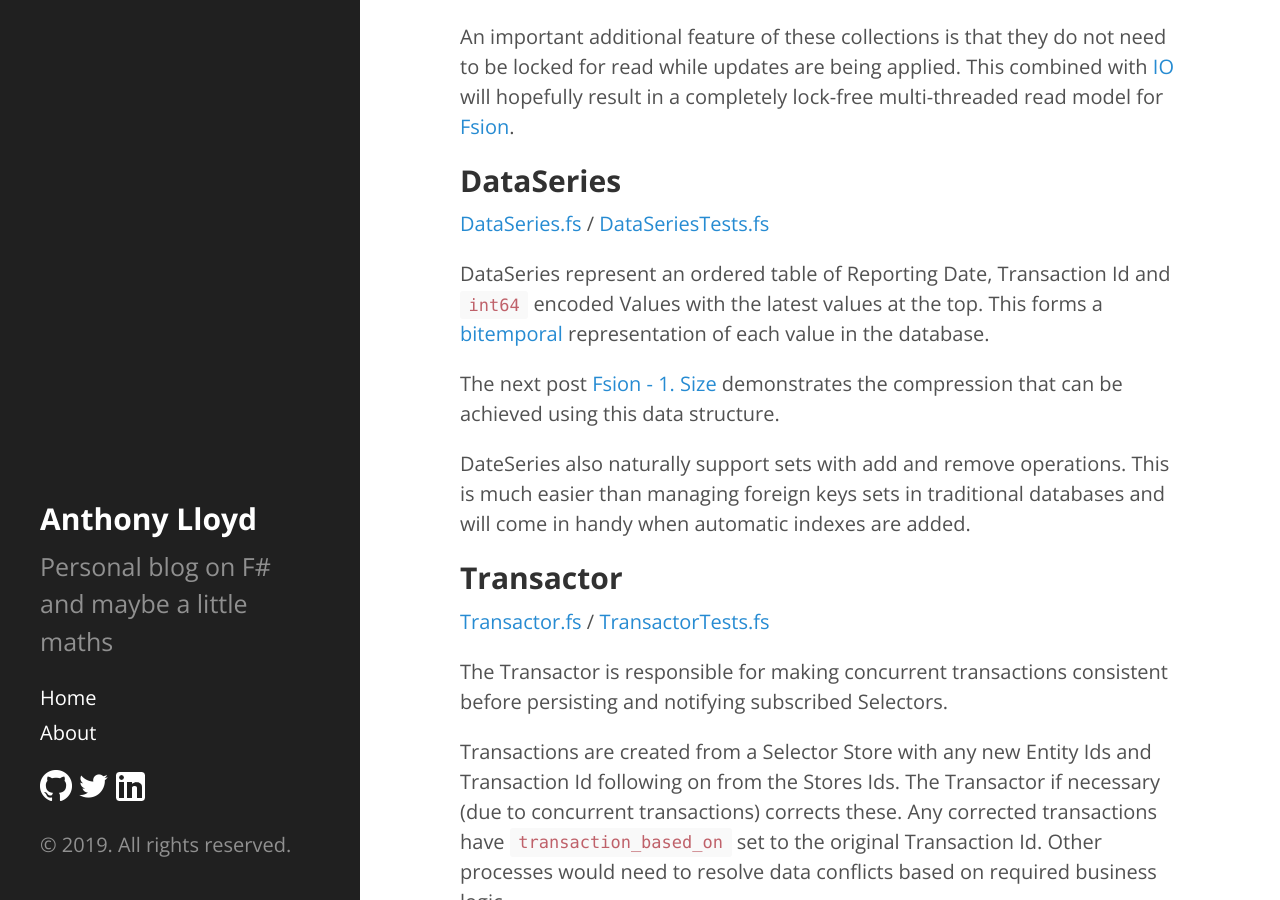
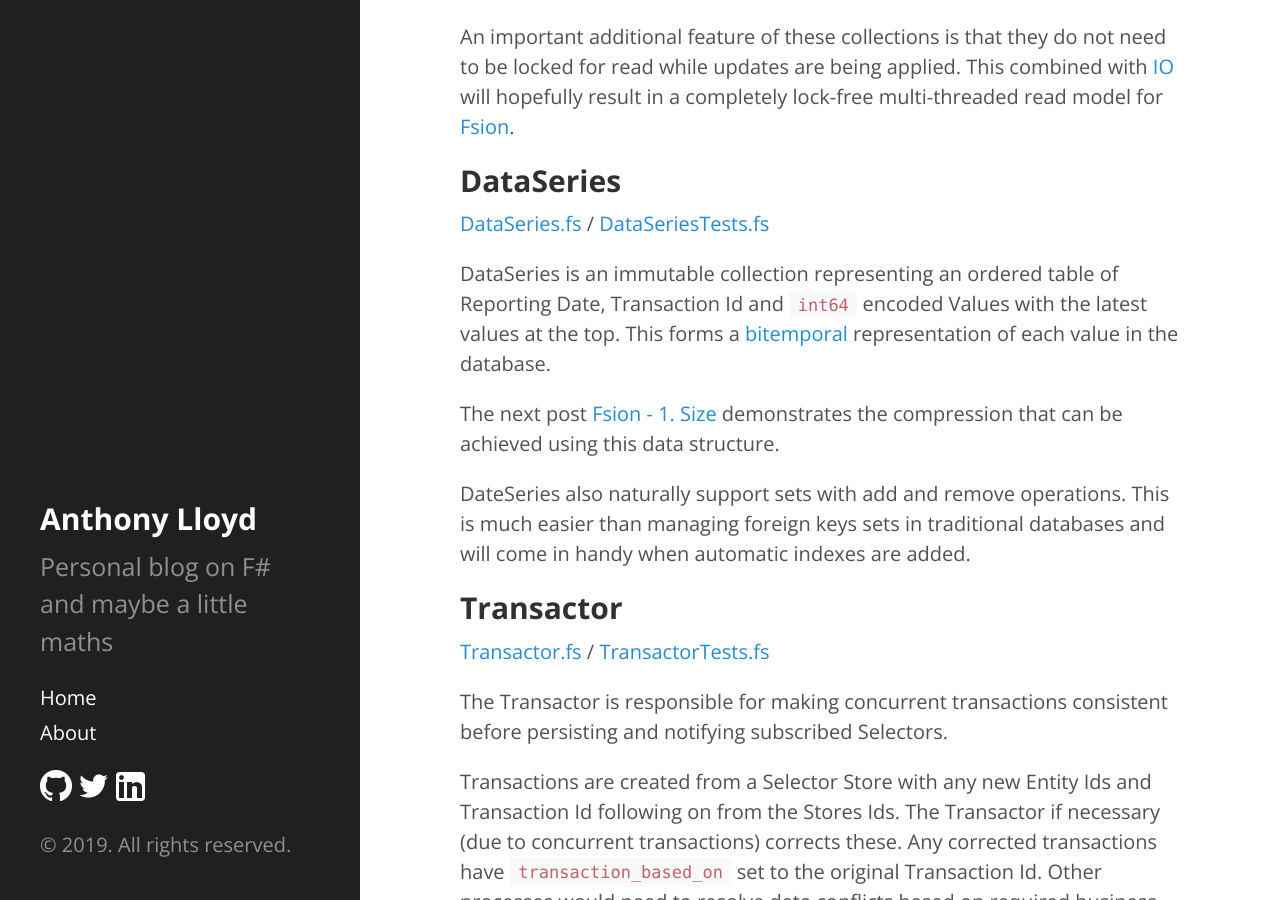
Before and after one commit to AnthonyLloyd/AnthonyLloyd.github.io, a Jekyll site: the page built from _posts/2019-05-17-fsion-00-introduction.html, in a window 1280 px wide and 900 px high, scrolled down 856 px. Built offline with Jekyll 4.4.1, drawn with Linux system fonts in a browser that asks for light colours; some web fonts are replaced; comment, search, counter and statistics services are not loaded.

Commit message:
immutable

```diff
--- a/_posts/2019-05-17-fsion-00-introduction.html
+++ b/_posts/2019-05-17-fsion-00-introduction.html
@@ -30,7 +30,7 @@ This combined with <a href="{% post_url 2019-03-29-io %}">IO</a> will hopefully
 in a completely lock-free multi-threaded read model for <a href="https://github.com/AnthonyLloyd/Fsion">Fsion</a>.</p>
 <h2>DataSeries</h2>
 <p><a href="https://github.com/AnthonyLloyd/Fsion/blob/master/Fsion/DataSeries.fs">DataSeries.fs</a> / <a href="https://github.com/AnthonyLloyd/Fsion/blob/master/Fsion.Tests/DataSeriesTests.fs">DataSeriesTests.fs</a></p>
-<p>DataSeries represent an ordered table of Reporting Date, Transaction Id and <code>int64</code> encoded
+<p>DataSeries is an immutable collection representing an ordered table of Reporting Date, Transaction Id and <code>int64</code> encoded
 Values with the latest values at the top. This forms a <a href="https://www.networkworld.com/article/3186634/what-is-bitemporal-and-why-should-the-enterprise-care.html">bitemporal</a>
 representation of each value in the database.</p>
 <p>The next post <a href="{% post_url 2019-05-17-fsion-01-size %}">Fsion - 1. Size</a> demonstrates the
--- a/_posts/2019-05-17-fsion-01-size.html
+++ b/_posts/2019-05-17-fsion-01-size.html
@@ -40,7 +40,7 @@ All fields in the files are loaded apart from any that can be calculated.</p>
 </table>
 
 <h2>DataSeries Compression</h2>
-<p>DataSeries represent an ordered table of Reporting Date, Transaction Id and <code>int64</code> encoded Values
+<p>DataSeries is an immutable collection representing an ordered table of Reporting Date, Transaction Id and <code>int64</code> encoded Values
 with the latest values at the top.</p>
 <p>This is encoded as a byte array.
 The first row is stored as <a href="https://developers.google.com/protocol-buffers/docs/encoding">varints</a>.
```
Also changed, not shown: 2 other files.
